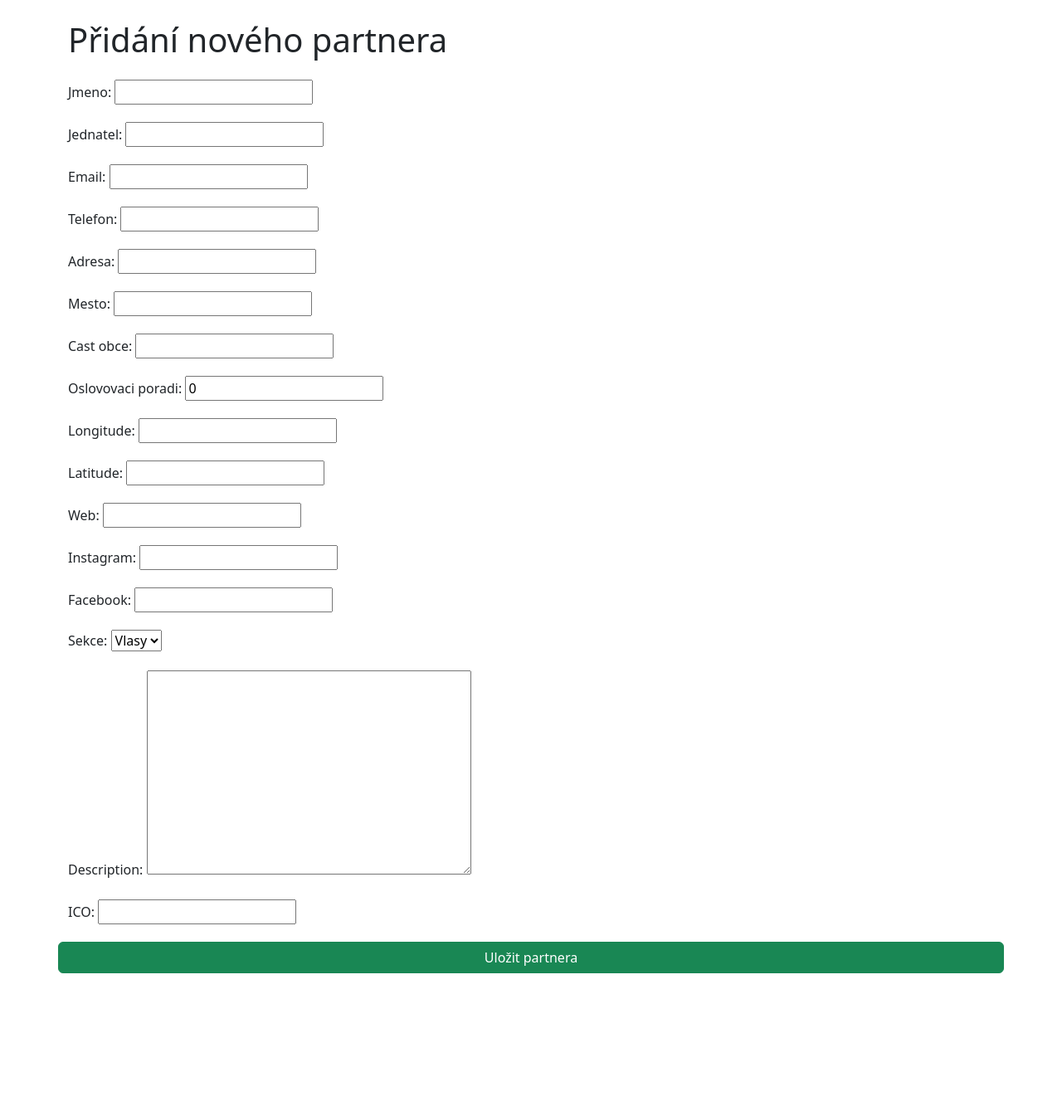
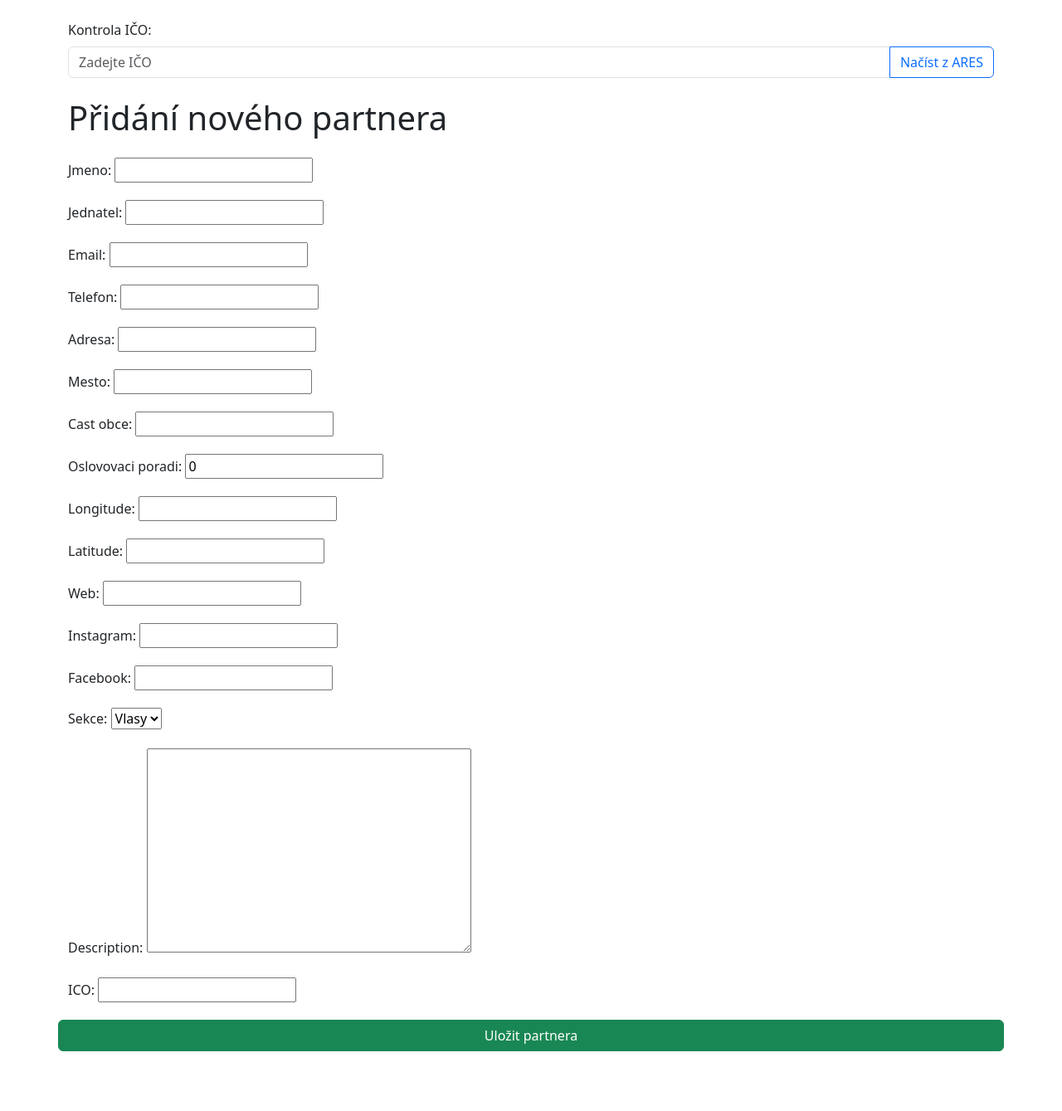
Before and after one commit to Hakliano/CRM_2, a Django app: page /novy-partner/ in a window 1280 px wide. Shown: the part 104-1443 px from the top of the page at 83% size. Before the commit the page ends 1277 px from the top, so only its background shows below. Run offline with Django 4.2, Linux system fonts and the light colour scheme; the visitor is signed in with stand-in values (Sample User, id 1); data comes from the database, SQL or seed files in the repository.

Commit message:
ico,ares, vyhledavani

```diff
--- a/partner_system/urls.py
+++ b/partner_system/urls.py
@@ -8,4 +8,7 @@ from partners import views
 urlpatterns = [
     path('admin/', admin.site.urls),
     path('', include('partners.urls')),
+    path('', partner_views.home, name='home'),
+    path('check-ico/', partner_views.check_ico, name='check_ico'),
+    path('ares-lookup/', partner_views.ares_lookup, name='ares_lookup'),
 ]
--- a/partners/models.py
+++ b/partners/models.py
@@ -10,8 +10,8 @@ class Partner(models.Model):
     mesto = models.CharField(max_length=100)
     cast_obce = models.CharField(max_length=100, blank=True, null=True)
     oslovovaci_poradi = models.IntegerField(default=0)
-    longitude = models.DecimalField(max_digits=9, decimal_places=6, blank=False, null=False)
-    latitude = models.DecimalField(max_digits=9, decimal_places=6, blank=False, null=False)
+    longitude = models.DecimalField(max_digits=9, decimal_places=8, blank=False, null=False)
+    latitude = models.DecimalField(max_digits=9, decimal_places=8, blank=False, null=False)
     web = models.URLField(blank=True, null=True)
     instagram = models.URLField(blank=True, null=True)
     facebook = models.URLField(blank=True, null=True)
--- a/partners/templates/partners/pridat_partnera.html
+++ b/partners/templates/partners/pridat_partnera.html
@@ -16,6 +16,15 @@
 
     {% include 'partners/hlavicka.html' %}
 
+    <div class="mb-4">
+        <label for="ico-kontrola" class="form-label">Kontrola IČO:</label>
+        <div class="input-group">
+            <input type="text" id="ico-kontrola" class="form-control" maxlength="8" placeholder="Zadejte IČO">
+            <button class="btn btn-outline-primary" type="button" id="nacist-ares">Načíst z ARES</button>
+        </div>
+        <div id="ico-status" class="form-text mt-1 fw-bold"></div>
+    </div>
+
     <h1 class="mb-4">Přidání nového partnera</h1>
 
     <form method="POST">
@@ -32,5 +41,69 @@
             {% endfor %}
         <button type="submit" class="btn btn-success">Uložit partnera</button>
     </form>
+
+    <p id="ico-status" class="mt-2 fw-bold"></p>
+
+    <script>
+        document.addEventListener('DOMContentLoaded', function () {
+            const icoInput = document.getElementById('ico-kontrola');
+            const status = document.getElementById('ico-status');
+            const nactiBtn = document.getElementById('nacist-ares');
+
+            // ✅ Automatická kontrola existence IČO v systému
+            icoInput.addEventListener('input', function () {
+                const ico = this.value;
+
+                if (ico.length === 8 && !isNaN(ico)) {
+                    fetch(`/check-ico/?ico=${ico}`)
+                        .then(response => response.json())
+                        .then(data => {
+                            if (data.exists) {
+                                status.textContent = "❌ Partner s tímto IČO již v systému existuje.";
+                                status.classList.remove('text-success');
+                                status.classList.add('text-danger');
+                            } else {
+                                status.textContent = "✅ Partner s tímto IČO ještě není v systému.";
+                                status.classList.remove('text-danger');
+                                status.classList.add('text-success');
+                            }
+                        });
+                } else {
+                    status.textContent = "";
+                }
+            });
+
+            // ✅ Načíst údaje z ARES
+            nactiBtn.addEventListener('click', function () {
+                const ico = icoInput.value;
+
+                if (ico.length === 8 && !isNaN(ico)) {
+                    fetch(`/ares-lookup/?ico=${ico}`)
+                        .then(response => response.json())
+                        .then(data => {
+                            if (data.error) {
+                                alert("Chyba: " + data.error);
+                            } else {
+                                // Předvyplníme pole z ARESu – přizpůsobte podle názvů polí ve formuláři
+                                document.getElementById('id_jmeno').value = data.jmeno || '';
+                                document.getElementById('id_adresa').value = data.adresa || '';
+                                document.getElementById('id_mesto').value = data.mesto || '';
+                                status.textContent = "✅ Údaje byly načteny z ARES.";
+                                status.classList.remove('text-danger');
+                                status.classList.add('text-success');
+                            }
+                        })
+                        .catch(err => {
+                            alert("Došlo k chybě při načítání z ARES.");
+                            console.error(err);
+                        });
+                } else {
+                    alert("Zadejte platné IČO (8 číslic).");
+                }
+            });
+        });
+        </script>
+
+
 </body>
 </html>
--- a/partners/urls.py
+++ b/partners/urls.py
@@ -17,4 +17,6 @@ urlpatterns = [
     path('<int:pk>/ulozit_poznamky/', views.ulozit_poznamky, name='ulozit_poznamky'),
     path('login/', LoginView.as_view(template_name='partners/login.html', next_page='seznam_partneru'), name='login'),
     path('logout/', LogoutView.as_view(next_page="/"), name='logout'),
+    path('check-ico/', views.check_ico, name='check_ico'),
+
 ]
--- a/partners/views.py
+++ b/partners/views.py
@@ -1,5 +1,5 @@
-
 import json
+import requests
 from django.shortcuts import render, redirect, get_object_or_404
 from django.core.paginator import Paginator
 from django.contrib.auth.decorators import login_required
@@ -9,6 +9,7 @@ from django.db.models import Count, Q
 from django.contrib import messages
 from .models import Partner, Sekce
 from .forms import PartnerForm, PartnerFilterForm
+from django.views.decorators.http import require_GET
 
 
 @login_required
@@ -169,3 +170,35 @@ def ulozit_poznamky(request, pk):
         partner.save()
         messages.success(request, "Poznámky byly uloženy.")
     return redirect('partner_detail', pk=partner.pk)
+
+
+
+def check_ico(request):
+    ico = request.GET.get('ico')
+    exists = Partner.objects.filter(ICO=ico).exists()
+    return JsonResponse({'exists': exists})
+
+
+@require_GET
+def ares_lookup(request):
+    ico = request.GET.get('ico')
+    if not ico or not ico.isdigit() or len(ico) != 8:
+        return JsonResponse({'error': 'Neplatné IČO'}, status=400)
+
+    url = f"https://ares.gov.cz/ekonomicke-subjekty-v-be/rest/ekonomicke-subjekty/{ico}"
+    response = requests.get(url)
+
+    if response.status_code != 200:
+        return JsonResponse({'error': 'Nepodařilo se připojit k ARES'}, status=500)
+
+    data = response.json()
+
+    if 'obchodniJmeno' not in data:
+        return JsonResponse({'error': 'Subjekt s tímto IČO nebyl nalezen'}, status=404)
+
+    vystup = {
+        'jmeno': data.get('obchodniJmeno'),
+        'adresa': data.get('sidlo', {}).get('textovaAdresa'),
+        'mesto': data.get('sidlo', {}).get('nazevObce', ''),
+    }
+    return JsonResponse(vystup)
```
Also changed, not shown: db.sql (added, +1 -0 lines), partners/migrations/0007_alter_partner_latitude_alter_partner_longitude.py (added).
